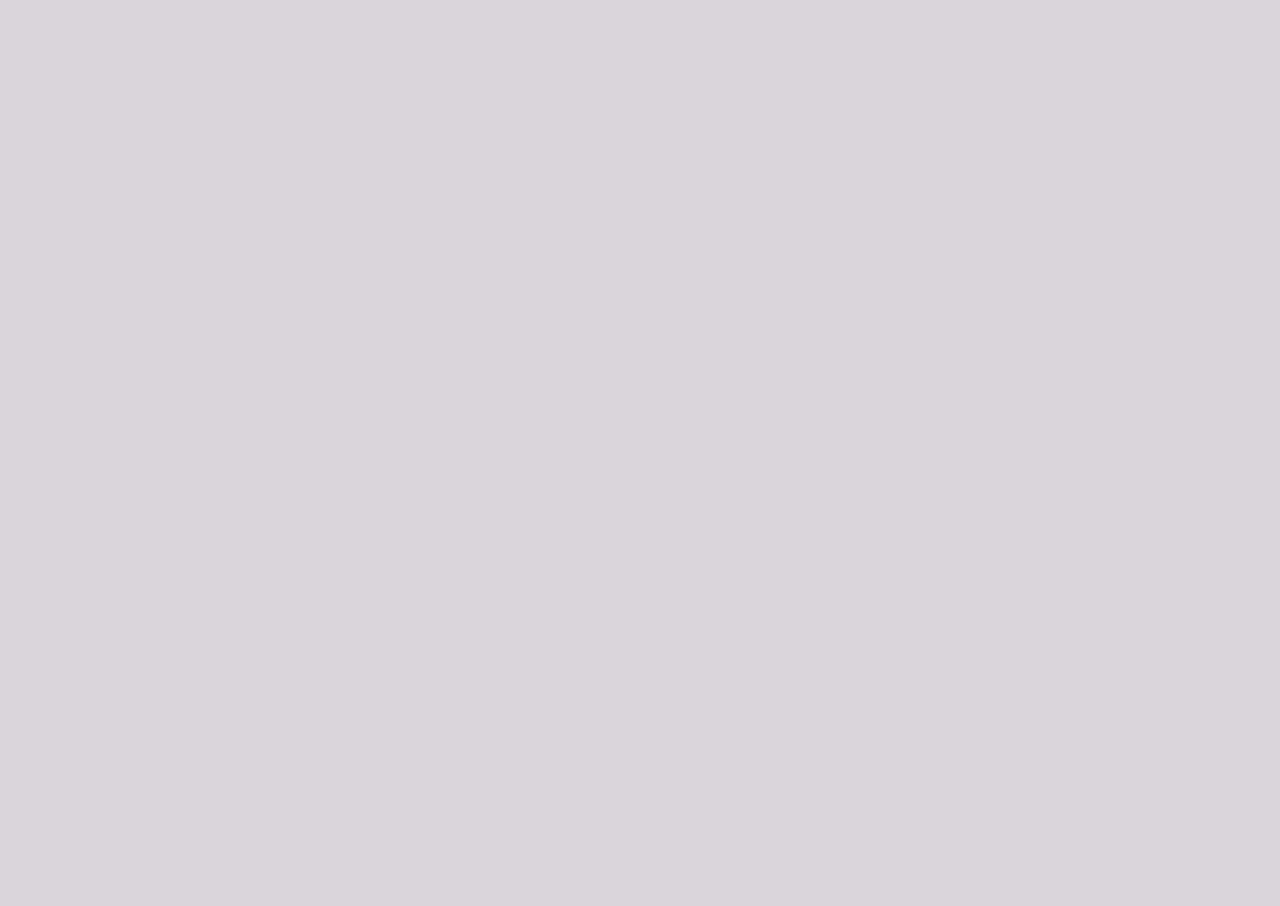
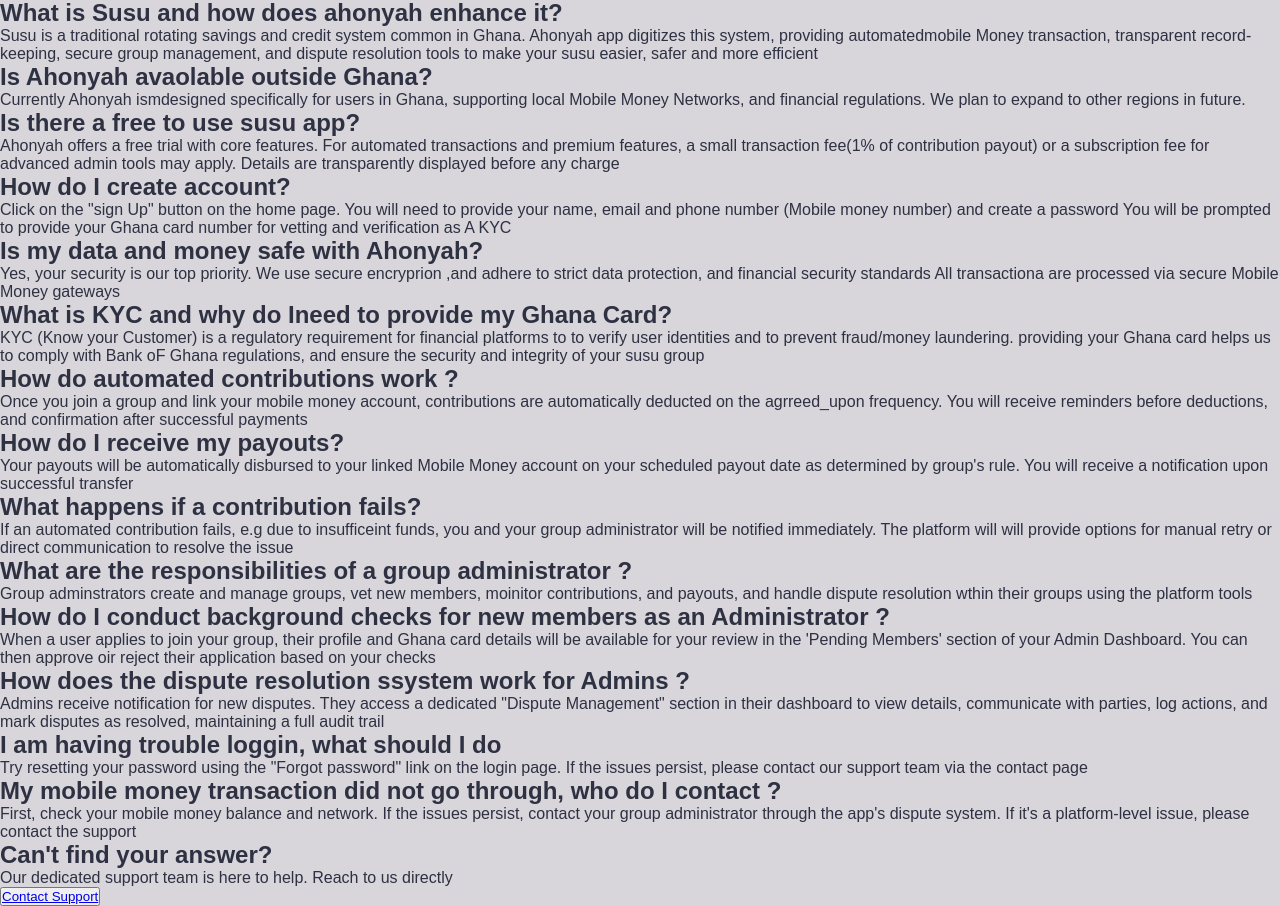
Before and after one commit to Frimpong04/ahonyah-susu-app, a Next.js app: page /faq in a window 1280 px wide. Shown: the part 230-1136 px from the top of the page. Before the commit the page ends 800 px from the top, so only its background shows below. Built offline with nearby package versions, Linux system fonts and the light colour scheme.

Commit message:
add content to the faq page

```diff
--- a/app/faq/page.jsx
+++ b/app/faq/page.jsx
@@ -1,9 +1,150 @@
+import Link from 'next/link'
 import React from 'react'
+
+// styles
+import classes from "./page.module.css";
 
 export default function Faq() {
   return (
-    <div>
-        <h1>FAQ</h1>
-    </div>
+    <main>
+        <section>
+            <div>
+                <h1>Frequently Asked Questions</h1>
+                <p>These are the fequently asked questions about Ahonyah Susu App.
+                    Can't find what you are looking for? <Link href="/contact">Contact our support team</Link>
+                </p>
+            </div>
+            <div>
+                {/* image container */}
+            </div>
+
+        </section>
+
+        <section>
+            <div>
+                {/* categories */}
+                <p>Category 1: General Questions</p>
+                <p>Category 2: Account and Security</p>
+                <p>Category 3: Contributions and Payouts</p>
+                <p>Category 4: Group Management</p>
+                <p>Category 5: Technical Support</p>
+            </div>
+            <div>
+                {/* questions in each category */}
+                <div className={`${classes.faq_container} ${classes.cat_one}`}>
+                    <h2>What is Susu and how does ahonyah enhance it?</h2>
+                    <p>Susu is a traditional rotating savings and credit system common
+                        in Ghana. Ahonyah app digitizes this system, providing
+                        automatedmobile Money transaction, transparent record-keeping,
+                        secure group management, and dispute resolution tools to
+                        make your susu easier, safer and more efficient
+                    </p>
+
+                    <h2>Is Ahonyah avaolable outside Ghana?</h2>
+                    <p>Currently Ahonyah ismdesigned specifically for users in Ghana,
+                        supporting local Mobile Money Networks, and financial regulations.
+                        We plan to expand to other regions in future.
+
+                    </p>
+
+                    <h2>Is there a free to use susu app?</h2>
+                    <p>Ahonyah offers a free trial with core features. For automated transactions
+                        and premium features, a small transaction fee(1% of contribution payout)
+                        or a subscription fee for advanced admin tools may apply. Details
+                        are transparently displayed before any charge
+
+                    </p>
+                </div>
+
+                <div className={`${classes.faq_container} ${classes.cat_two}`}>
+                    <h2>How do I create account?</h2>
+                    <p>Click on the "sign Up" button on the home page. You will need to
+                        provide your name, email and phone number (Mobile money number) and create a password
+                        You will be prompted to provide your Ghana card number for vetting and verification
+                        as A KYC
+                    </p>
+
+                    <h2>Is my data and money safe with Ahonyah?</h2>
+                    <p>Yes, your security is our top priority. We use secure encryprion
+                        ,and adhere to strict data protection, and financial security standards
+                        All transactiona are processed via secure Mobile Money gateways
+                    </p>
+
+                    <h2>What is KYC and why do Ineed to provide my Ghana Card?</h2>
+                    <p>KYC (Know your Customer) is a regulatory requirement for financial platforms to
+                        to verify user identities and to prevent fraud/money laundering.
+                        providing your Ghana card helps us to comply with Bank oF Ghana regulations,
+                        and ensure the security and integrity of your susu group
+                    </p>
+
+                </div>
+
+                <div className={`${classes.faq_container} ${classes.cat_three}`}>
+                    <h2>How do automated contributions work ?</h2>
+                    <p>Once you join a group and link your mobile money account,
+                        contributions are automatically deducted on the agrreed_upon frequency.
+                        You will receive reminders before deductions, and confirmation after
+                        successful payments
+                    </p>
+
+                    <h2>How do I receive my payouts?</h2>
+                    <p>Your payouts will be automatically disbursed to your linked Mobile Money account
+                        on your scheduled payout date as determined by group's rule. You will receive
+                        a notification upon successful transfer
+                    </p>
+
+                    <h2>What happens if a contribution fails?</h2>
+                    <p>If an automated contribution fails, e.g due to insufficeint funds,
+                        you and your group administrator will be notified immediately. The platform will
+                        will provide options for manual retry or direct communication to
+                        resolve the issue
+                    </p>
+                </div>
+
+                <div className={`${classes.faq_container} ${classes.cat_four}`}>
+                    <h2>What are the responsibilities of a group administrator ?</h2>
+                    <p>Group adminstrators create and manage groups, vet new members, moinitor
+                        contributions, and payouts, and handle dispute resolution wthin their groups
+                         using the platform tools
+                    </p>
+
+                    <h2>How do I conduct background checks for new members as an Administrator ?</h2>
+                    <p>When a user applies to join your group, their profile and Ghana card details will be available for your review
+                        in the 'Pending Members' section of your Admin Dashboard. You
+                        can then approve oir reject their application based on your checks
+                    </p>
+
+                    <h2>How does the dispute resolution ssystem work for Admins ?</h2>
+                    <p>Admins receive notification for new disputes. They access a dedicated
+                        "Dispute Management" section in their dashboard to  view details, communicate
+                         with parties, log actions, and mark disputes as resolved, maintaining a full audit trail
+                    </p>
+
+
+                </div>
+
+                <div className={`${classes.faq_container} ${classes.cat_five}`}>
+                    <h2>I am having trouble loggin, what should I do</h2>
+                    <p>Try resetting your password using the "Forgot password" link
+                        on the login page. If the issues persist, please contact our support team via the
+                        contact page
+                    </p>
+
+                    <h2>My mobile money transaction did not go through, who do I contact ?</h2>
+                    <p>First, check your mobile money balance and network. If the issues persist, contact
+                        your group administrator through the app's dispute system. If it's a platform-level
+                        issue, please contact the support
+                    </p>
+                </div>
+
+            </div>
+        </section>
+
+        <section>
+            <h2>Can't find your answer?</h2>
+            <p>Our dedicated support team is here to help. Reach to us directly</p>
+            <button><Link href="/contact">Contact Support</Link></button>
+        </section>
+    </main>
   )
 }
```
Also changed, not shown: app/features/page.jsx (+5 -5 lines), app/faq/page.module.css (added).
